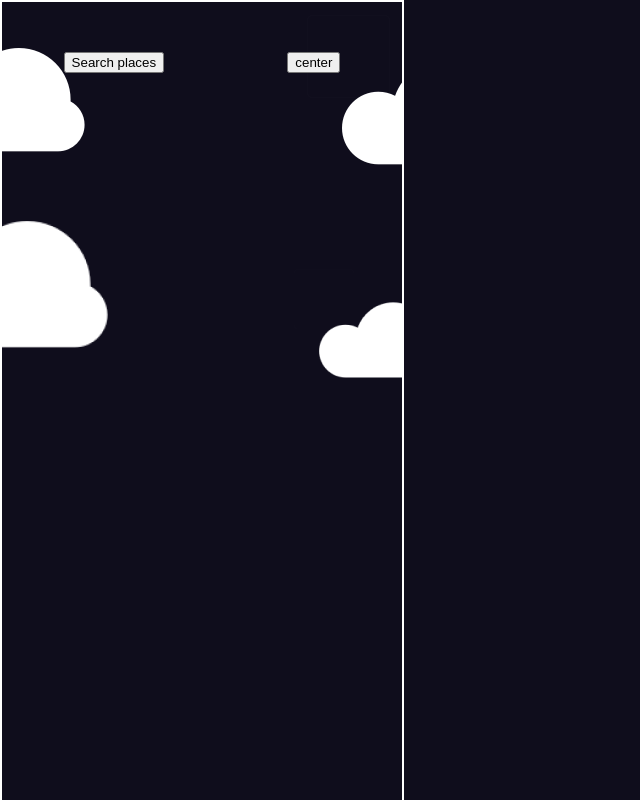
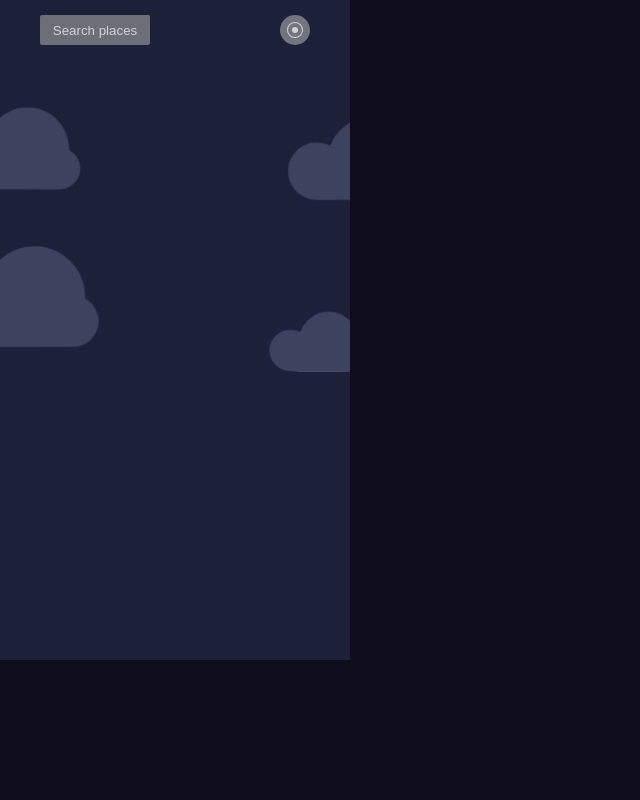
Before and after one commit to BenjaminGutierrez07/weather_project, a Next.js app: page / in a window 1280 px wide. Shown: the whole page, without its empty margins (0-640 px from the left). Built offline with nearby package versions, Linux system fonts and the light colour scheme; no server answers.

Commit message:
I added the buttons

```diff
--- a/app/globals.css
+++ b/app/globals.css
@@ -6,20 +6,53 @@ body {
 }
 
 
+.container {
+    display: flex;
+}
 
+
+/*this is about the day*/
 .time {
-    width: 400px;
-    height: 825px;
-    background-color: hsl(248, 35%, 8%);
-    background-image: url("../public/Cloud-background.png");
-    background-position:top;
+    width: 350px;
+    height: 645px;
+    background-image: url("../public/nubes.png");
+    background-size: 550px;
+    background-position:center top 70px;
     background-repeat:no-repeat;
-    border: 2px solid white;
-    position:fixed;
-    padding-top: 50px;
+    background-color: hsl(234, 32%, 17%);
+    position:absolute;
+    padding-top: 15px;
+    background-blend-mode:soft-light;
 }
 .botones {
     display: flex;
     justify-content: space-around;
     align-items: center;
+    gap: 50px;
 }
+.search {
+    width: 110px;
+    height: 30px;
+    background-color: hsl(230, 5%, 45%);
+    border: none;
+    border-radius: 2px;
+    color: hsl(230, 7%, 83%);
+}
+.location {
+    display: flex;
+    justify-content: center;
+    align-items: center;
+    width: 30px;
+    height: 30px;
+    background-color: hsl(230, 5%, 47%);
+    border: none;
+    border-radius: 150px;
+    color: hsl(230, 7%, 83%);
+}
+
+
+
+/*this is about the table*/
+.change {
+    display: flex;
+}
--- a/app/page.jsx
+++ b/app/page.jsx
@@ -1,27 +1,60 @@
-import Image from 'next/image'
-import styles from './page.module.css'
-
+import Image from "next/image";
+import styles from "./page.module.css";
 
 async function getData(city) {
-  const response = await fetch (`https://api.openweathermap.org/data/2.5/forecast?q=${city}&appid=67fe6a6f66b21320a216fea2c1e49ad5`)
+  const response = await fetch(
+    `https://api.openweathermap.org/data/2.5/forecast?q=${city}&appid=67fe6a6f66b21320a216fea2c1e49ad5`
+  );
   const data = await response.json();
   console.log(data);
 }
 
-
 function Home() {
-
   const ciudad = "cochabamba";
   getData(ciudad);
 
   return (
-    <div className="time">
-      <div className='botones'>
-        <button>Search places</button>
-        <button>center</button>
+    <div className="container">
+      <div className="time">
+        <div className="botones">
+          <button className="search">Search places</button>
+          <button className="location">
+            <svg
+              xmlns="http://www.w3.org/2000/svg"
+              width="16"
+              height="16"
+              fill="currentColor"
+              class="bi bi-record-circle"
+              viewBox="0 0 16 16"
+            >
+              <path d="M8 15A7 7 0 1 1 8 1a7 7 0 0 1 0 14zm0 1A8 8 0 1 0 8 0a8 8 0 0 0 0 16z" />
+              <path d="M11 8a3 3 0 1 1-6 0 3 3 0 0 1 6 0z" />
+            </svg>
+          </button>
+        </div>
+      </div>
+      <div className="info">
+        <div className="change">
+          <button>c</button>
+          <button>f</button>
+        </div>
+        <div className="days">
+          <a>5 days</a>
+        </div>
+        <div>
+          <a>highlights</a>
+          <div>
+            <button>wind</button>
+            <button>humidity</button>
+          </div>
+          <div>
+            <button>visibility</button>
+            <button>air</button>
+          </div>
+        </div>
       </div>
     </div>
   );
 }
 
-export default Home
+export default Home;
```
Also changed, not shown: public/nubes.png (added).
